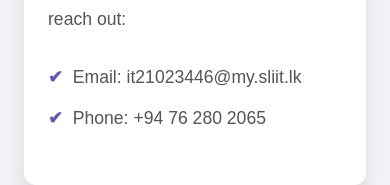
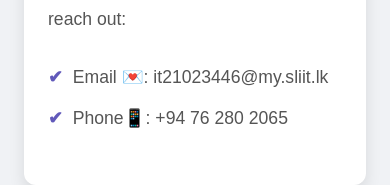
Before and after one commit to RP24-109/Research-Project-Website, a React (Create React App) app in the folder research-website/: page / in a window 390 px wide. Shown: the part 4260-4445 px from the top of the page. Built offline with nearby package versions, Linux system fonts and the light colour scheme.

Commit message:
Add icons for mail and mobile

```diff
--- a/research-website/src/App.js
+++ b/research-website/src/App.js
@@ -278,8 +278,8 @@ function Contact() {
       <h2>Contact Us</h2>
       <p>If you have any questions, feel free to reach out:</p>
       <ul>
-        <li>Email: it21023446@my.sliit.lk</li>
-        <li>Phone: +94 76 280 2065</li>
+        <li>Email 💌: it21023446@my.sliit.lk</li>
+        <li>Phone📱: +94 76 280 2065</li>
       </ul>
     </section>
   );
```
